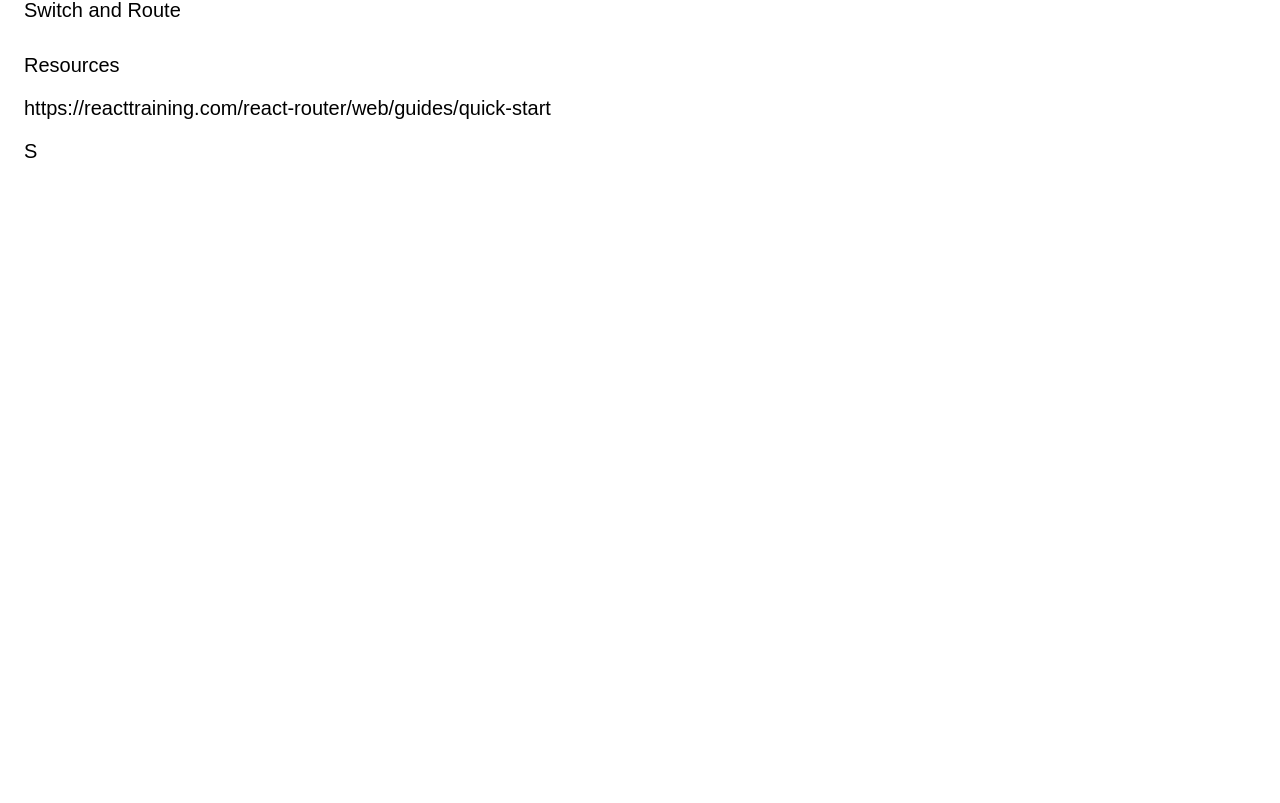
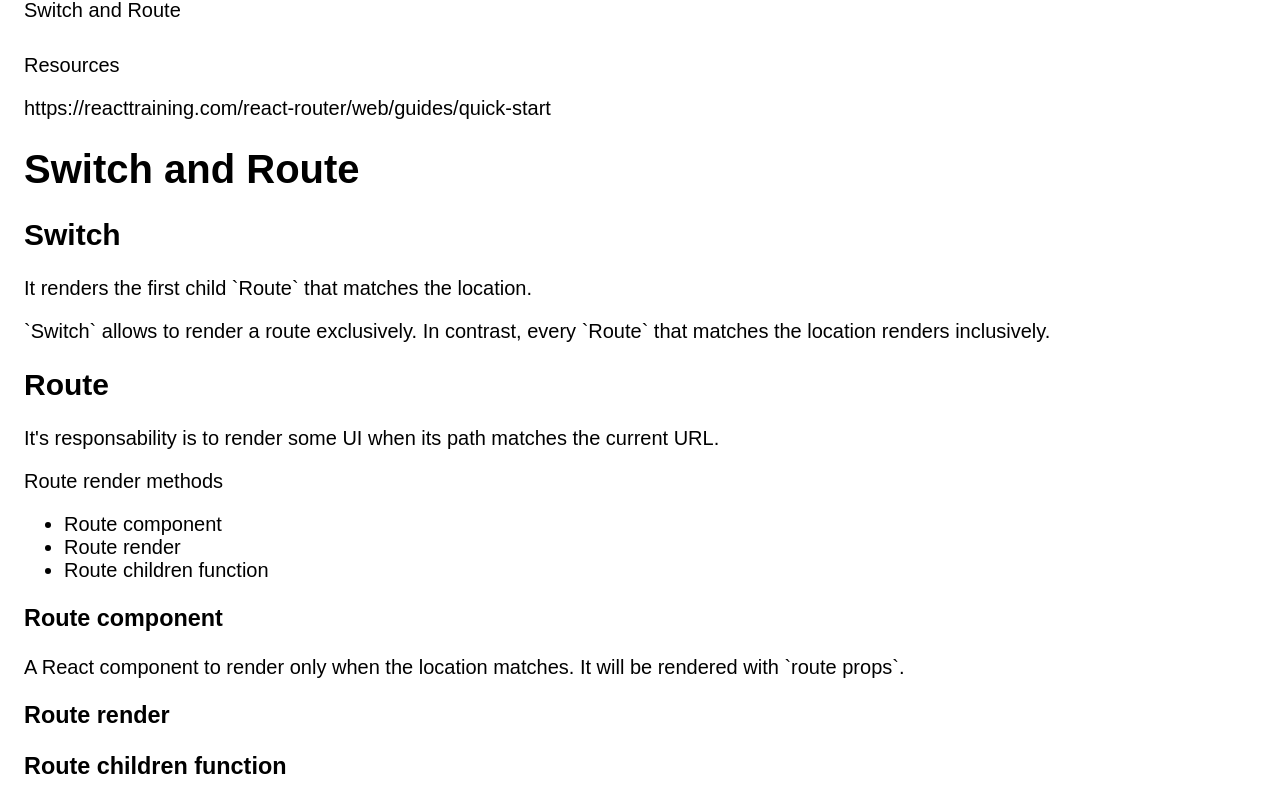
Before and after one commit to kishnparbadia1/react-router-live-demo, a React (Create React App) app: page /switch-route in a window 1280 px wide. Shown: the part 636-1439 px from the top of the page. Before the commit the page ends 815 px from the top, so only its background shows below. Built offline with nearby package versions, Linux system fonts and the light colour scheme.

Commit message:
add stuff to switch and route

```diff
--- a/src/SwitchRoute.js
+++ b/src/SwitchRoute.js
@@ -1,9 +1,31 @@
-import React from 'react';
+import React from "react";
 
 function SwitchRoute() {
-    return(
-        <div>S</div>
-    )
+  return (
+    <div>
+      <h1>Switch and Route</h1>
+      <h2>Switch</h2>
+        <p>It renders the first child `Route` that matches the location.</p>
+        <p>
+            `Switch` allows to render a route exclusively. In contrast, every
+            `Route` that matches the location renders inclusively.
+        </p>
+      <h2>Route</h2>
+        <p>It's responsability is to render some UI when its path matches the current URL.</p>
+        <p>Route render methods</p>
+        <ul>
+            <li>Route component</li>
+            <li>Route render</li>
+            <li>Route children function</li>
+        </ul>
+
+        <h3>Route component</h3>
+        <p>A React component to render only when the location matches. It will be rendered with `route props`.</p>
+
+        <h3>Route render</h3>
+        <h3>Route children function</h3>
+    </div>
+  );
 }
 
 export default SwitchRoute;
```
